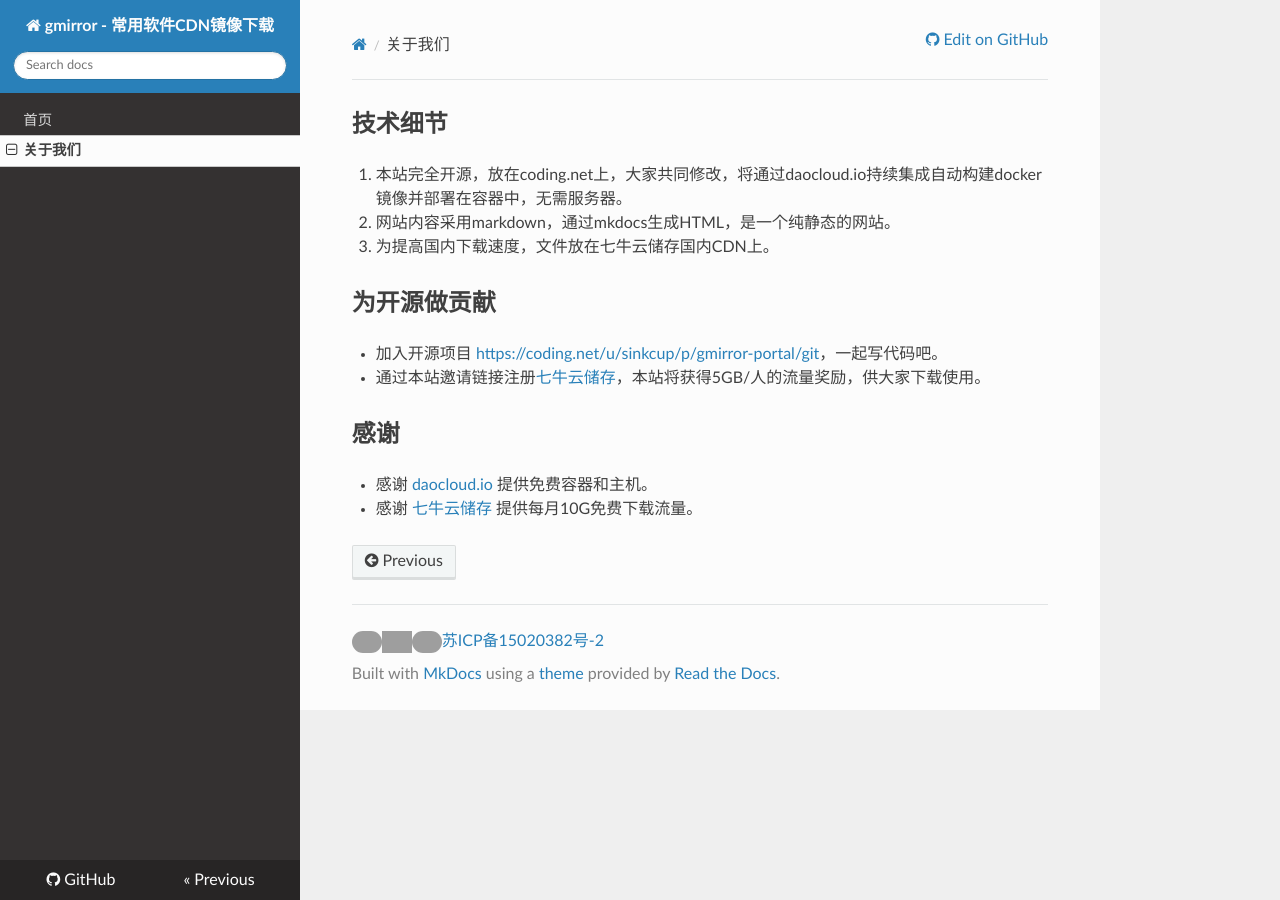
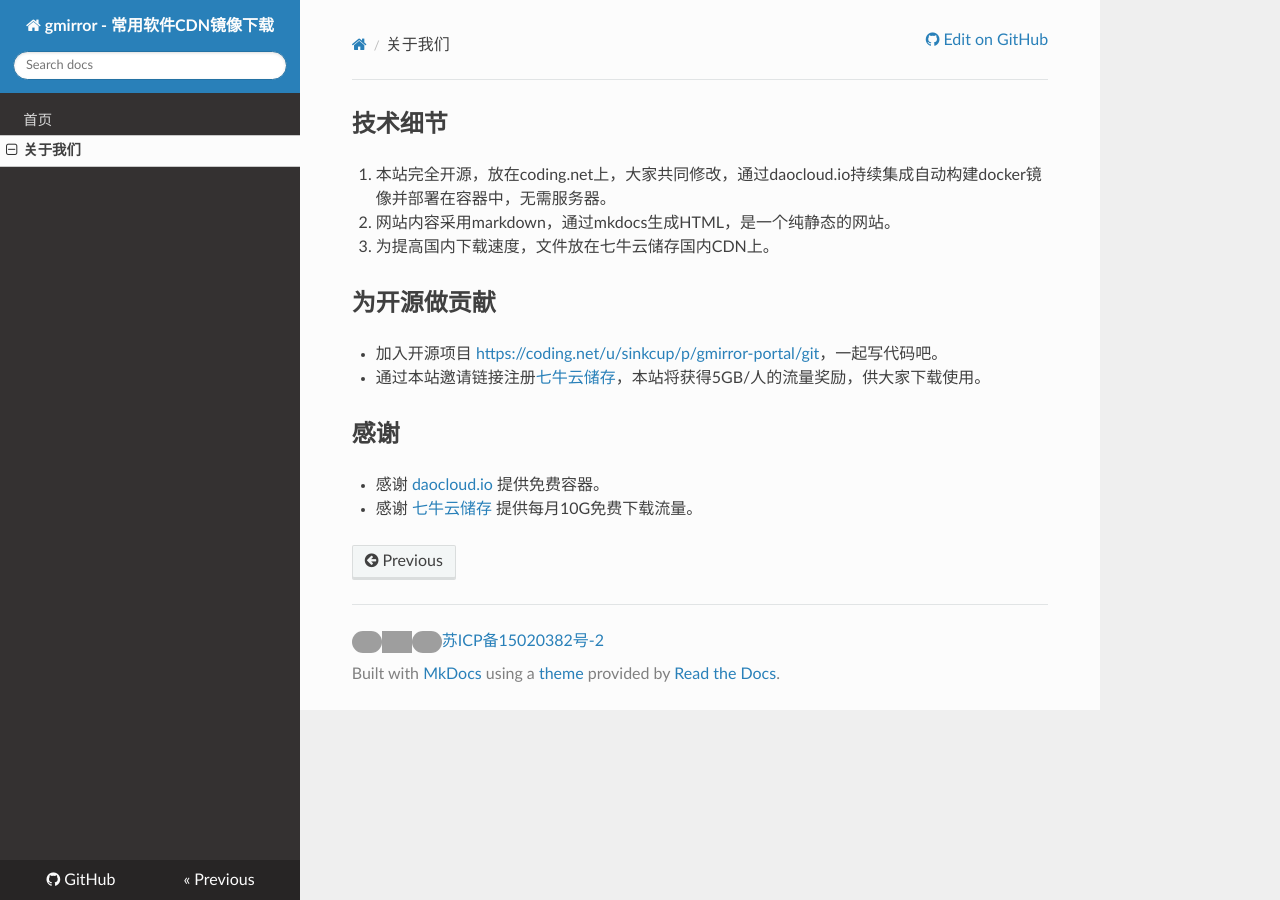
Before and after one commit to sinkcup/gmirror-portal, an MkDocs documentation site: the page built from docs/about.md, in a window 1280 px wide. Built offline with MkDocs 1.6.1, drawn with Linux system fonts in a browser that asks for light colours; nearby versions of some CDN libraries; old or Windows-style settings are respelled for this version of MkDocs; grey boxes are pictures that could not be loaded.

Commit message:
change daocloud link

```diff
--- a/docs/about.md
+++ b/docs/about.md
@@ -1,7 +1,7 @@
 
 ## 技术细节
 
-1. 本站完全开源，放在coding.net上，大家共同修改，将通过daocloud.io持续集成自动构建docker镜像并部署在容器中，无需服务器。
+1. 本站完全开源，放在coding.net上，大家共同修改，通过daocloud.io持续集成自动构建docker镜像并部署在容器中，无需服务器。
 2. 网站内容采用markdown，通过mkdocs生成HTML，是一个纯静态的网站。
 3. 为提高国内下载速度，文件放在七牛云储存国内CDN上。
 
@@ -12,5 +12,5 @@
 
 ## 感谢
 
- * 感谢 [daocloud.io](https://www.daocloud.io/) 提供免费容器和主机。
+ * 感谢 [daocloud.io](https://account.daocloud.io/signup?invite_code=c8bkkhc1uq8i7z8nin93) 提供免费容器。
  * 感谢 [七牛云储存](https://portal.qiniu.com/signup?code=3lafkpsz7yes1) 提供每月10G免费下载流量。
```
